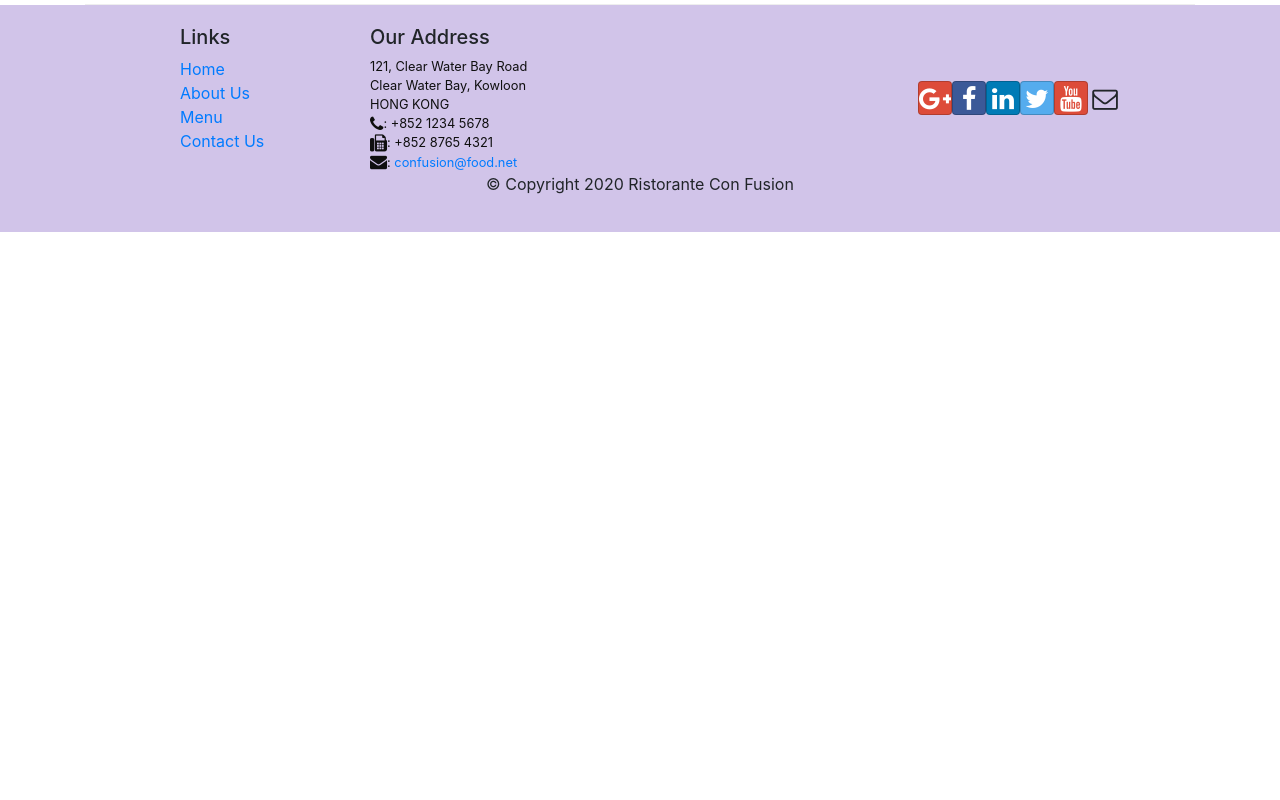
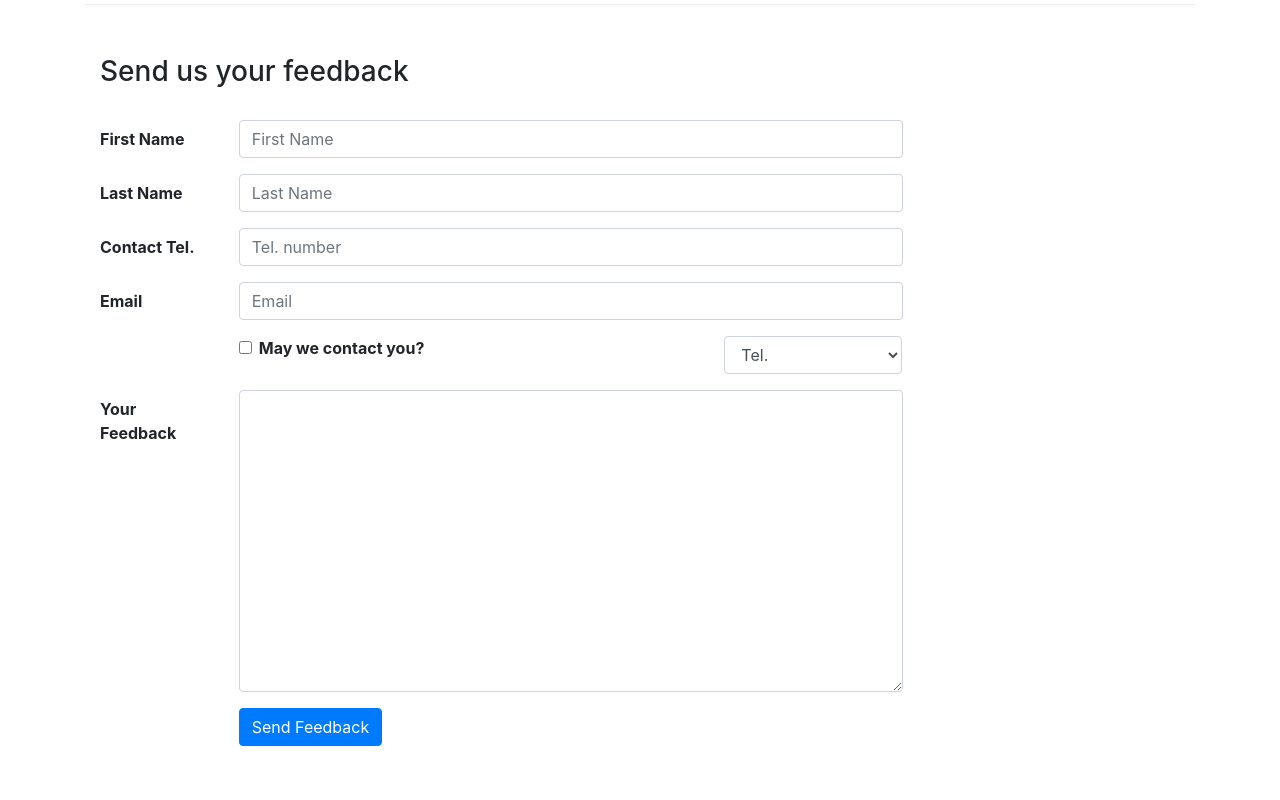
Before and after one commit to acdixon91/confusion---react, a React (Create React App) app: page /contactus in a window 1280 px wide. Shown: the part 780-1580 px from the top of the page. Before the commit the page ends 1012 px from the top, so only its background shows below. Built offline with nearby package versions, Linux system fonts and the light colour scheme.

Commit message:
control forms

```diff
--- a/src/components/ContactComponent.js
+++ b/src/components/ContactComponent.js
@@ -1,8 +1,49 @@
-import React from "react";
-import { Breadcrumb, BreadcrumbItem } from "reactstrap";
+import React, { Component } from "react";
+import {
+  Breadcrumb,
+  BreadcrumbItem,
+  Button,
+  Form,
+  FormGroup,
+  Label,
+  Input,
+  Col,
+} from "reactstrap";
 import { Link } from "react-router-dom";
 
-function Contact(props) {
+class Contact extends Component {
+  constructor(props) {
+    super(props);
+
+    this.state = {
+      firstname: "",
+      lastname: "",
+      telnum: "",
+      email: "",
+      agree: false,
+      contactType: "Tel.",
+      message: "",
+    };
+    this.handleSubmit = this.handleSubmit.bind(this);
+    this.handleInputChange = this.handleInputChange.bind(this);
+  }
+  handleInputChange(event) {
+    const target = event.target;
+    const value = target.type === "checkbox" ? target.checked : target.value;
+    const name = target.name;
+
+    this.setState({
+      [name]: value,
+    });
+  }
+
+  handleSubmit(event) {
+    console.log("Current state is: " + JSON.stringify(this.state));
+    alert("Current state is: " + JSON.stringify(this.state));
+    event.preventDefault();
+  }
+
+  render() {
     return (
       <div className="container">
         <div className="row">
@@ -63,8 +104,126 @@
             </div>
           </div>
         </div>
+        <div className="row row-content">
+          <div className="col-12 mb-4">
+            <h3>Send us your feedback</h3>
+          </div>
+          <div className="col-12 col-md-9">
+            <Form onSubmit={this.handleSubmit}>
+              <FormGroup row>
+                <Label className="font-weight-bold" htmlFor="firstname" md={2}>
+                  First Name
+                </Label>
+                <Col md={10}>
+                  <Input
+                    type="text"
+                    id="firstname"
+                    name="firstname"
+                    placeholder="First Name"
+                    value={this.state.firstname}
+                    onChange={this.handleInputChange}
+                  ></Input>
+                </Col>
+              </FormGroup>
+              <FormGroup row>
+                <Label className="font-weight-bold" htmlFor="lastname" md={2}>
+                  Last Name
+                </Label>
+                <Col md={10}>
+                  <Input
+                    type="text"
+                    id="lastname"
+                    name="lastname"
+                    placeholder="Last Name"
+                    value={this.state.lastname}
+                    onChange={this.handleInputChange}
+                  ></Input>
+                </Col>
+              </FormGroup>
+              <FormGroup row>
+                <Label className="font-weight-bold" htmlFor="telnum" md={2}>
+                  Contact Tel.
+                </Label>
+                <Col md={10}>
+                  <Input
+                    type="tel"
+                    id="telnum"
+                    name="telnum"
+                    placeholder="Tel. number"
+                    value={this.state.telnum}
+                    onChange={this.handleInputChange}
+                  />
+                </Col>
+              </FormGroup>
+              <FormGroup row>
+                <Label className="font-weight-bold" htmlFor="email" md={2}>
+                  Email
+                </Label>
+                <Col md={10}>
+                  <Input
+                    type="email"
+                    id="email"
+                    name="email"
+                    placeholder="Email"
+                    value={this.state.email}
+                    onChange={this.handleInputChange}
+                  />
+                </Col>
+              </FormGroup>
+              <FormGroup row>
+                <Col md={{ size: 6, offset: 2 }}>
+                  <FormGroup check>
+                    <Label check>
+                      <Input
+                        type="checkbox"
+                        name="agree"
+                        checked={this.state.agree}
+                        onChange={this.handleInputChange}
+                      />{" "}
+                      <strong>May we contact you?</strong>
+                    </Label>
+                  </FormGroup>
+                </Col>
+                <Col md={{ size: 3, offset: 1 }}>
+                  <Input
+                    type="select"
+                    name="contactType"
+                    value={this.state.contactType}
+                    onChange={this.handleInputChange}
+                  >
+                    <option>Tel.</option>
+                    <option>Email</option>
+                  </Input>
+                </Col>
+              </FormGroup>
+              <FormGroup row>
+                <Label className="font-weight-bold" htmlFor="message" md={2}>
+                  Your Feedback
+                </Label>
+                <Col md={10}>
+                  <Input
+                    type="textarea"
+                    id="message"
+                    name="message"
+                    rows="12"
+                    value={this.state.message}
+                    onChange={this.handleInputChange}
+                  ></Input>
+                </Col>
+              </FormGroup>
+              <FormGroup row>
+                <Col md={{ size: 10, offset: 2 }}>
+                  <Button className="" type="submit" color="primary">
+                    Send Feedback
+                  </Button>
+                </Col>
+              </FormGroup>
+            </Form>
+          </div>
+        </div>
       </div>
     );
   }
+}
 
 export default Contact;
```
Lines whose indentation alone changed are shown as unchanged.
